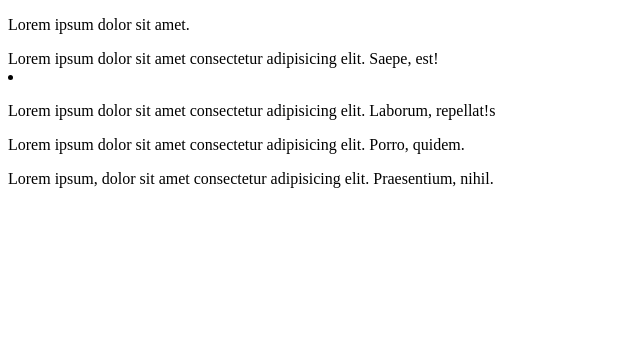
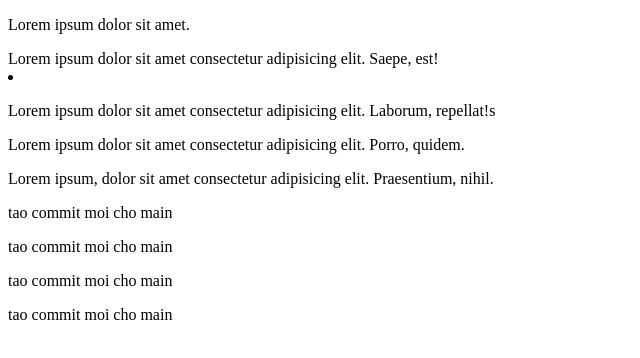
Before and after one commit to nvtleo/BSproject, a plain HTML site: page index.html in a window 1280 px wide. Shown: the whole page, without its empty margins (0-640 px from the left). Drawn offline with Linux system fonts and the light colour scheme.

Commit message:
tao commit moi cho main

```diff
--- a/index.html
+++ b/index.html
@@ -29,6 +29,12 @@
     <setion class="vv">
         <p>Lorem ipsum, dolor sit amet consectetur adipisicing elit. Praesentium, nihil.</p>
     </setion>
+    <section class="commit">
+        <p>tao commit moi cho main</p>
+        <p>tao commit moi cho main</p>
+        <p>tao commit moi cho main</p>
+        <p>tao commit moi cho main</p>
+    </section>
 </body>
 
 </html>
```
